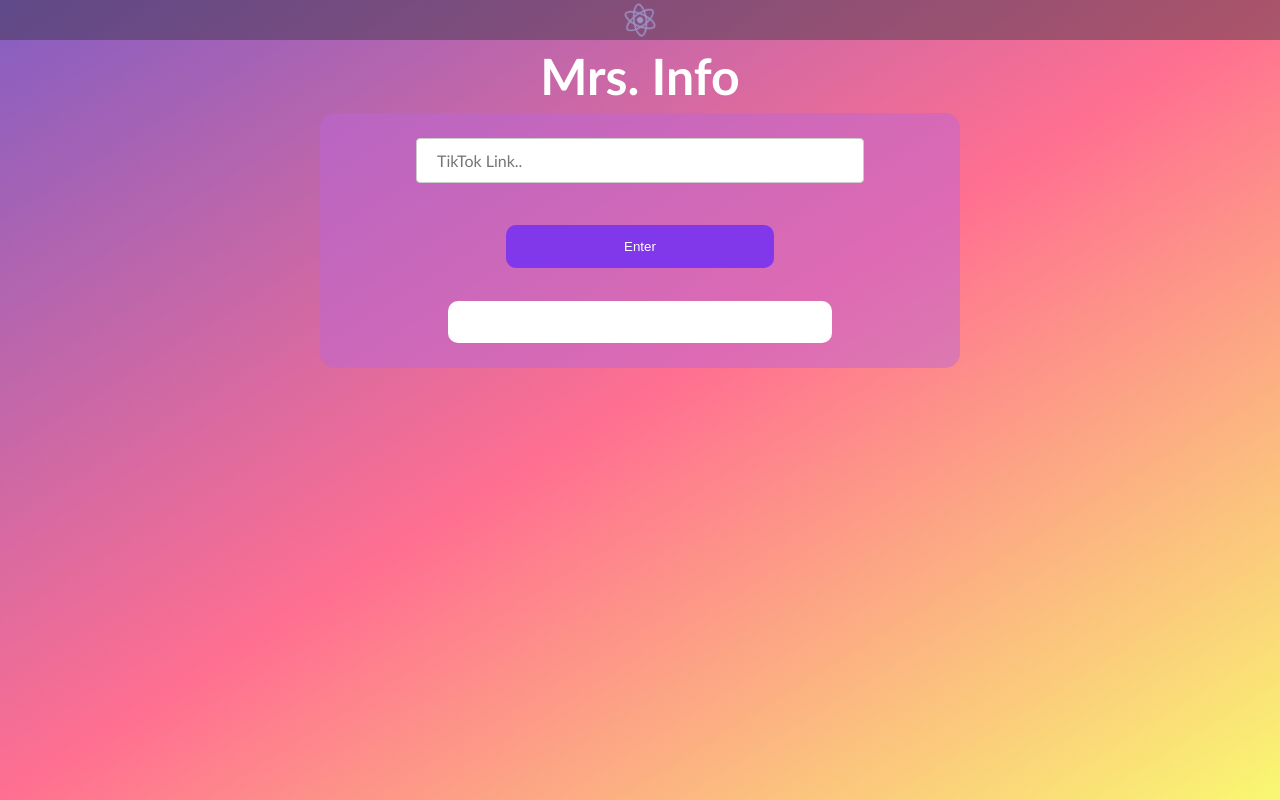
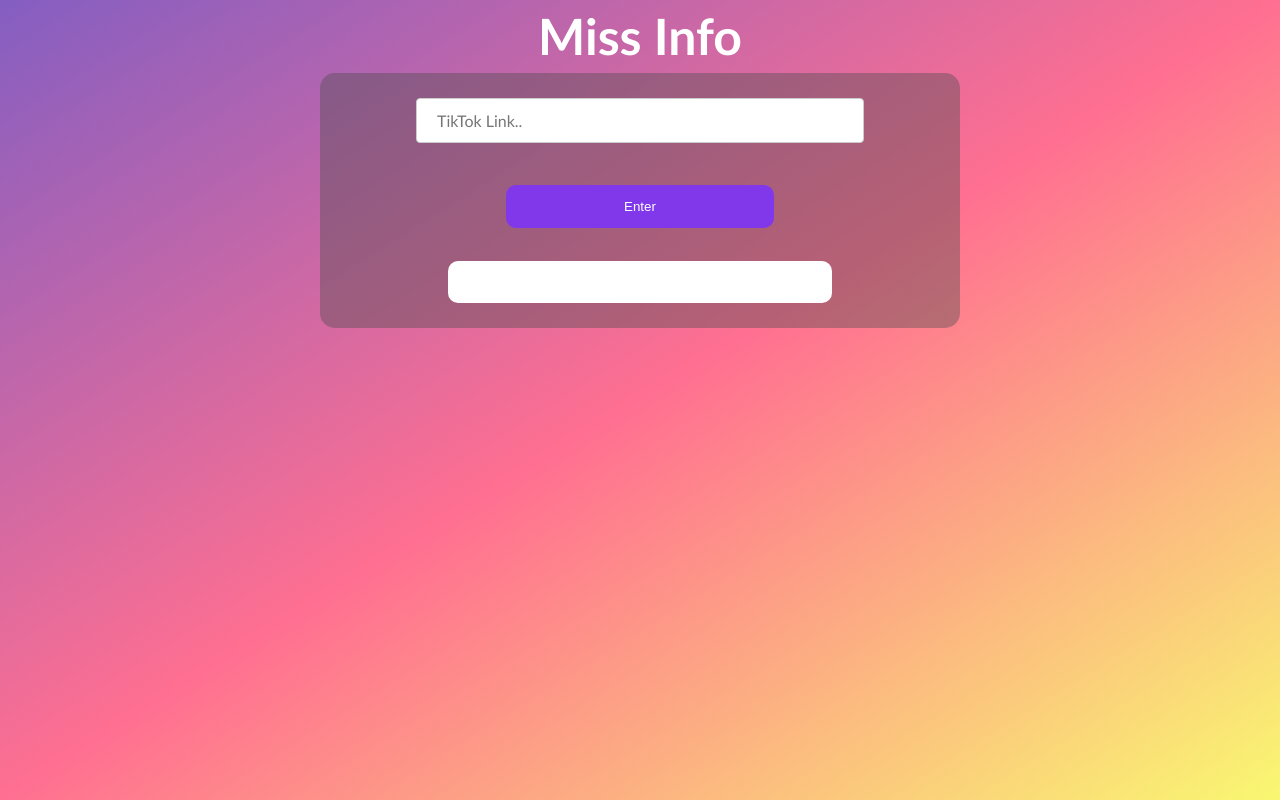
Before and after one commit to inkyant/cruz-hacks-2024, a React (Create React App) app in the folder client/: page / in a window 1280 px wide. Built offline with nearby package versions, Linux system fonts and the light colour scheme; the HTML template or start-up script is replaced by a standard one.

Commit message:
Delete icon, change head title, change content background

```diff
--- a/client/src/App.css
+++ b/client/src/App.css
@@ -58,7 +58,7 @@
   align-items: center;
   justify-content: center;
   width:50%;
-  background-color:rgba(188, 103, 213,0.5);
+  background-color:rgba(76, 75, 75, 0.4);
   border-radius: 15px;
 }
 
--- a/client/src/App.js
+++ b/client/src/App.js
@@ -55,13 +55,13 @@
 
   return (
     <div className="App">
+      <head>
+          <title>Miss Info</title>
+      </head>
       <body>
-        <header className="App-header">
-          <img src={logo} className="App-logo" alt="logo" />
-        </header>
 
         <div className="titlebx">
-          <h1 className="title">Mrs. Info</h1>
+          <h1 className="title">Miss Info</h1>
         </div>
 
         <div className="wrapper">
```
